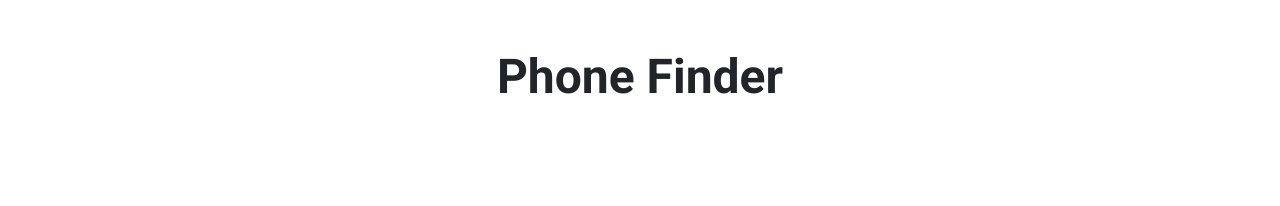
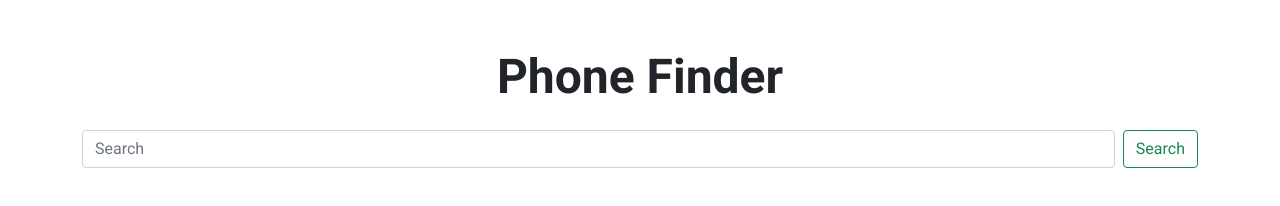
Before and after one commit to toufiqul-hasan/phone-finder, a plain HTML site: page index.html in a window 1280 px wide. Drawn offline with nearby package versions, Linux system fonts and the light colour scheme.

Commit message:
search box added

```diff
--- a/index.html
+++ b/index.html
@@ -19,7 +19,18 @@
       <h1>Phone Finder</h1>
     </header>
     <!---------- Heeader End ---------->
-
+    <!---------- Main Section Start ---------->
+    <main>
+      <!---------- Search Section Start ---------->
+      <section class="container mt-4">
+        <div class="d-flex">
+          <input id="input-value" class="form-control me-2" type="search" placeholder="Search" aria-label="Search">
+          <button onclick="searchButton()" class="btn btn-outline-success" type="submit">Search</button>
+        </div>
+      </section>
+      <!---------- Search Section End ---------->
+    </main>
+    <!---------- Main Section End ---------->
     <!---------- JS Script ---------->
     <script src="./js/app.js"></script>
   </body>
```
